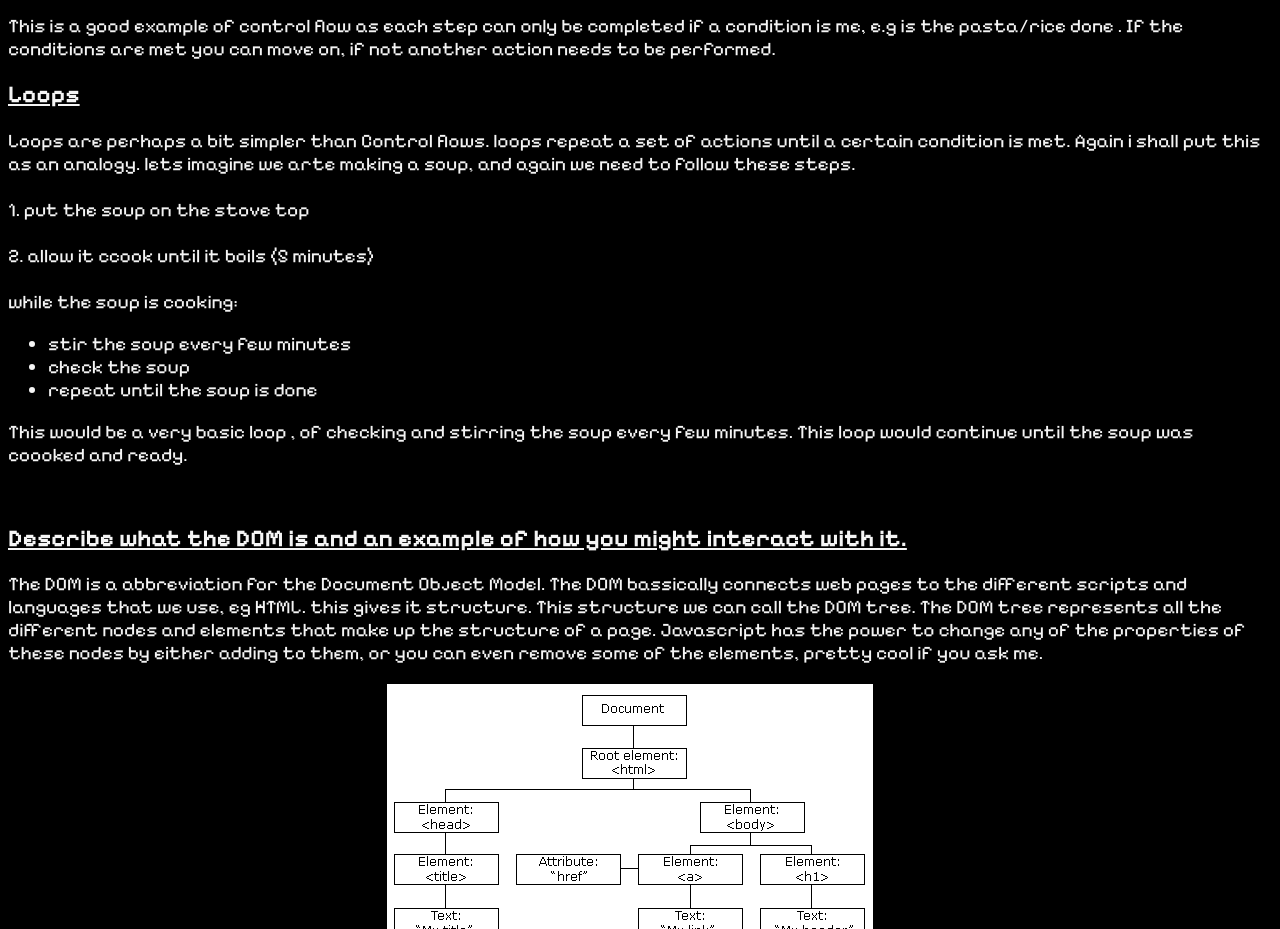
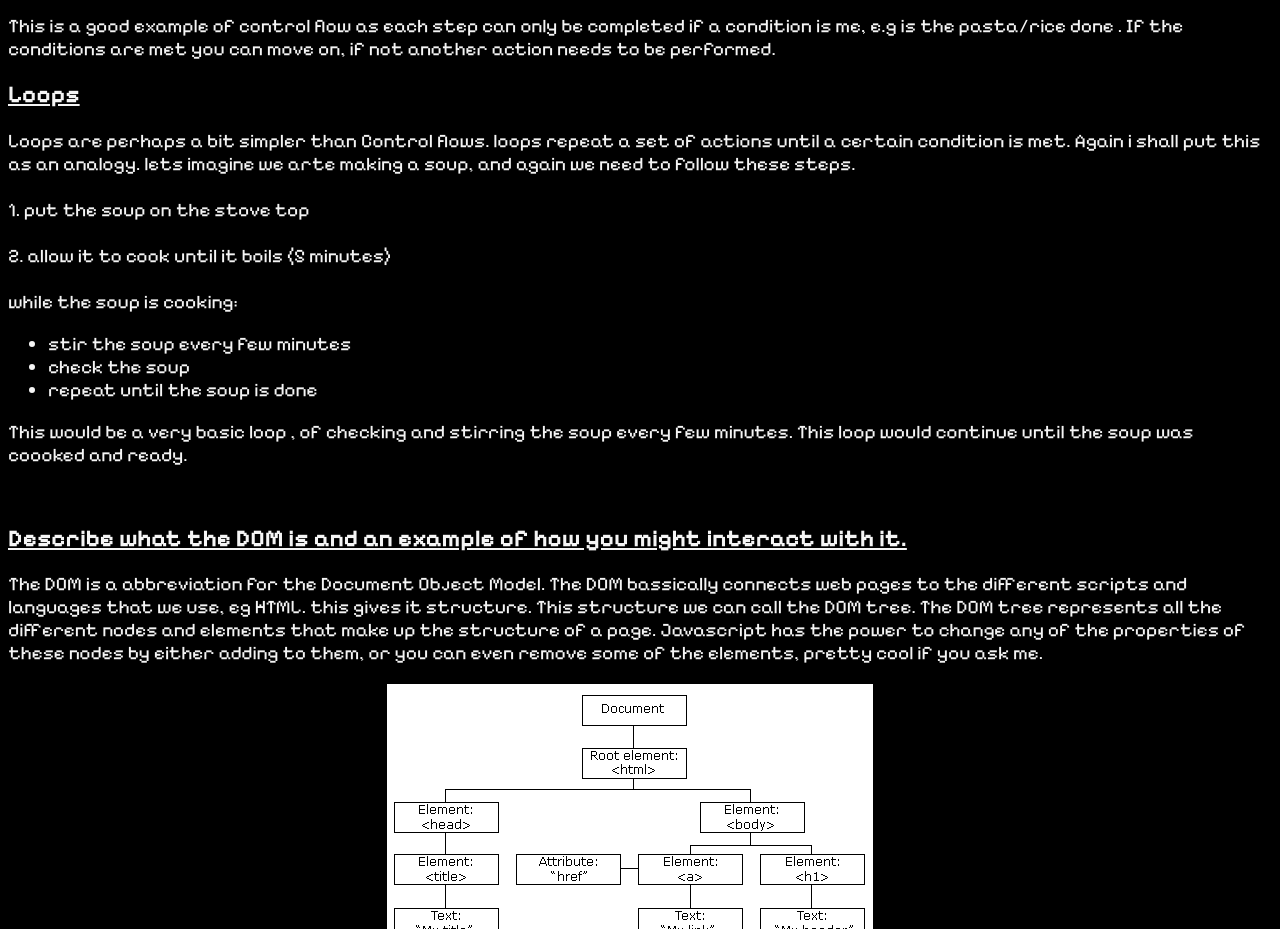
Before and after one commit to gareth-jones117/gareth-jones117.github.io, a plain HTML site: page blog/javascript-dom.html in a window 1280 px wide. Shown: the part 1140-2069 px from the top of the page. Drawn offline with Linux system fonts and the light colour scheme; files that its build step writes are made by us from their sources; files whose address does not match are found by name; a web font is replaced by a local one.

Commit message:
spelling mistake

```diff
--- a/blog/javascript-dom.html
+++ b/blog/javascript-dom.html
@@ -98,7 +98,7 @@
           <br>
           1. put the soup on the stove top
           <br><br>
-          2. allow it ccook until it boils (5 minutes)
+          2. allow it to cook until it boils (5 minutes)
           <br><br>while the soup is cooking:
           <ul>
             <li>stir the soup every few minutes
```
